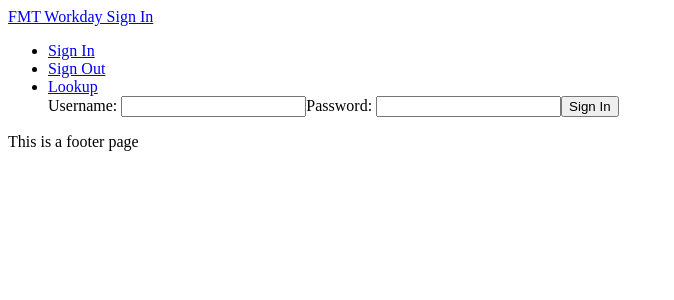
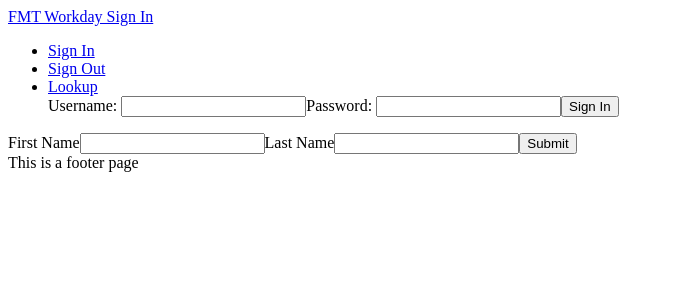
Before and after one commit to wesbasinger/fmt-apollo, a React (Create React App) app: page /create in a window 1280 px wide. Shown: the top 300 px of the page, without its empty margins (0-674 px from the left). Built offline with nearby package versions, Linux system fonts and the light colour scheme.

Commit message:
Added a route for creating new cast.

```diff
--- a/src/Components/App.js
+++ b/src/Components/App.js
@@ -9,6 +9,7 @@
 import SignIn from './SignIn';
 import SignOut from './SignOut'
 import CastDetail from './CastDetail';
+import CreateCast from './CreateCast';
 
 const App = () => {
     return (
@@ -21,6 +22,7 @@
                     <Route path="/signIn" component={SignIn} />
                     <Route path="/signOut" component={SignOut} />
                     <Route path="/castDetail/:castId/:slug" component={CastDetail} />
+                    <Route path="/create" component={CreateCast} />
                 </Switch>
                 <Footer />
             </div>
--- /dev/null
+++ b/src/Components/CreateCast.js
@@ -0,0 +1,70 @@
+import React from 'react';
+
+import { graphql } from 'react-apollo';
+import gql from 'graphql-tag';
+
+class CreateCast extends React.Component {
+
+    constructor(props) {
+        super(props);
+        this.state = {
+            firstName: "",
+            lastName: "",
+            formComplete: false
+        }
+    }
+
+
+    render() {
+        return(
+            <div>
+                <form onSubmit={(e) => {
+                    e.preventDefault();
+
+                    var self = this;
+
+                    this.props.mutate({
+                        variables: {
+                            firstName: this.state.firstName,
+                            lastName: this.state.lastName
+                        }
+                    }).then(({data}) =>{
+                        self.setState({firstName: "", lastName: ""})
+                        alert("Cast created succcessfully.")
+                    }).catch((errors) => {
+                        self.setState({firstName: "", lastName: ""})
+                        alert(errors)
+                    })
+                }}>
+                    <label htmlFor="firstName">First Name</label>
+                    <input type="text" required="true" value={this.state.firstName}
+                        onChange={(e) => {
+                            this.setState({firstName: e.target.value})
+                        }} />
+                    <label htmlFor="lastName">Last Name</label>
+                    <input type="text" required="true" value={this.state.lastName}
+                        onChange={(e) => {
+                            this.setState({lastName: e.target.value})
+                        }} />
+                    <button type="submit">Submit</button>
+                </form>
+            </div>
+        )
+    }
+}
+
+const mutation = gql`
+  mutation createCast(
+    $firstName: String
+    $lastName: String) {
+    createCast(firstName: $firstName, lastName: $lastName) {
+        addedCast {
+            id
+        }
+    }
+  }
+`;
+
+const MutationForm = graphql(mutation)(CreateCast);
+
+export default MutationForm;
--- a/src/Components/Header.js
+++ b/src/Components/Header.js
@@ -32,7 +32,7 @@
                     <li><Link to="/signOut">Sign Out</Link></li>
                     <li><Link to="/lookup">Lookup</Link></li>
                     {
-                        this.state.loggedIn ? <li><Link to="/add">Add Cast</Link></li> : ""
+                        this.state.loggedIn ? <li><Link to="/create">Create Cast</Link></li> : ""
                     }
                     {
                         this.state.loggedIn ? <li><Link to="/download">Download Data</Link></li> : ""
```
